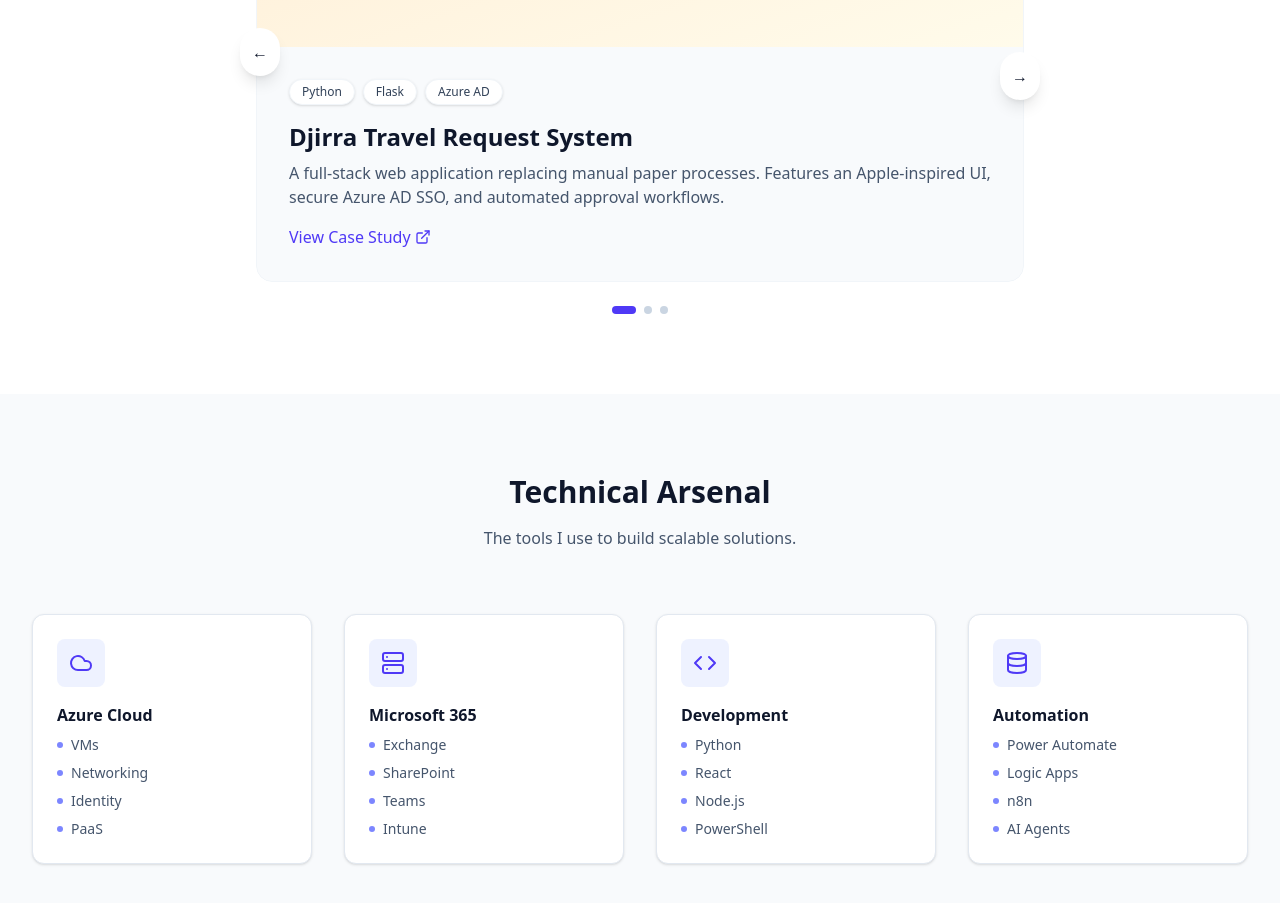
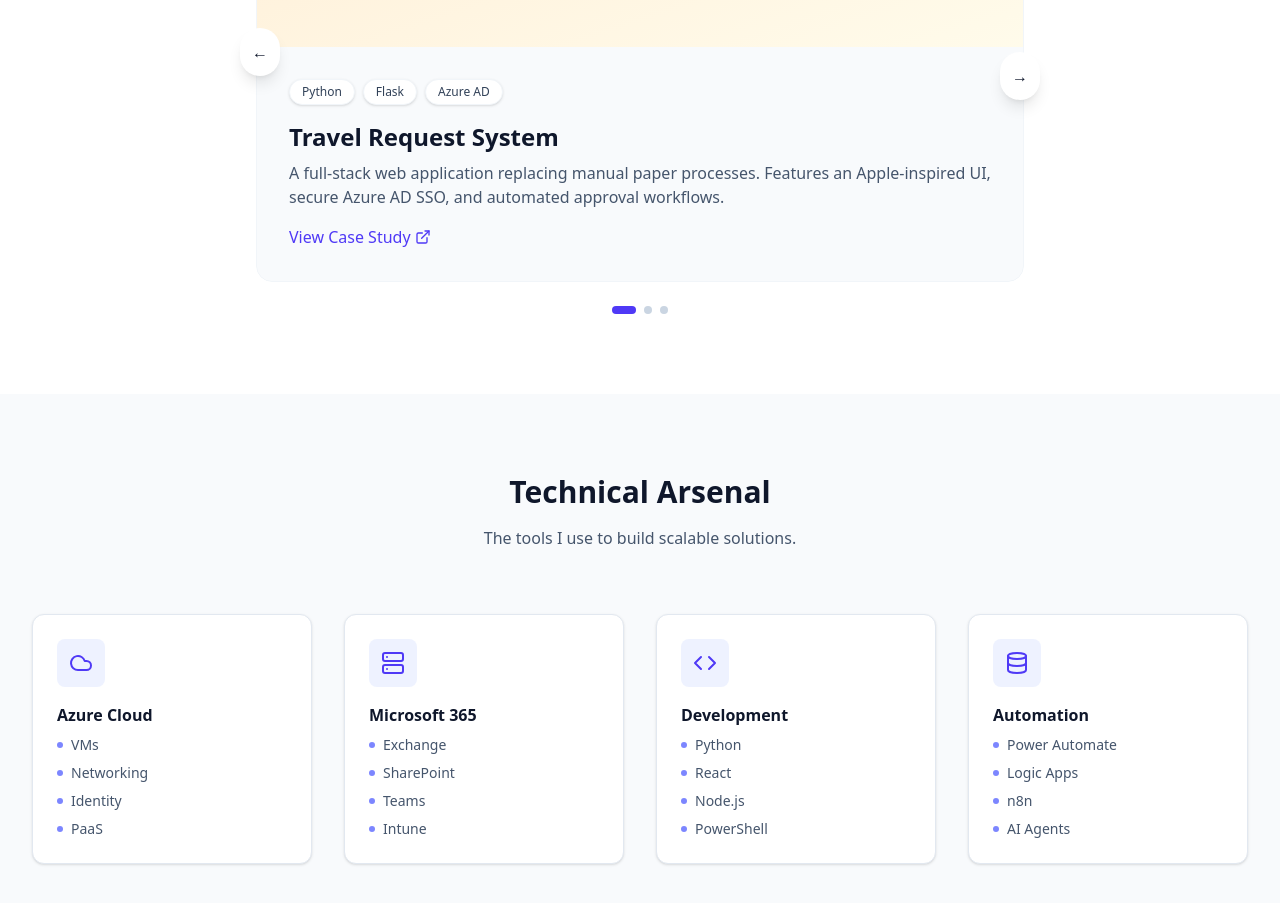
Before and after one commit to rohitkhullar786/rohit-portfolio, a React (Vite) app: page / in a window 1280 px wide. Shown: the part 1080-1983 px from the top of the page. Built offline with nearby package versions, Linux system fonts and the light colour scheme.

Commit message:
Rename Djirra to Travel Request System

```diff
--- a/src/App.jsx
+++ b/src/App.jsx
@@ -45,7 +45,7 @@
   const projects = [
     {
       id: 1,
-      title: "Djirra Travel Request System",
+      title: "Travel Request System",
       role: "Full Stack Developer & Architect",
       tags: ["Python", "Flask", "Azure AD", "SQLite", "Tailwind"],
       icon: <Server className="w-12 h-12 text-orange-600" />,
```
